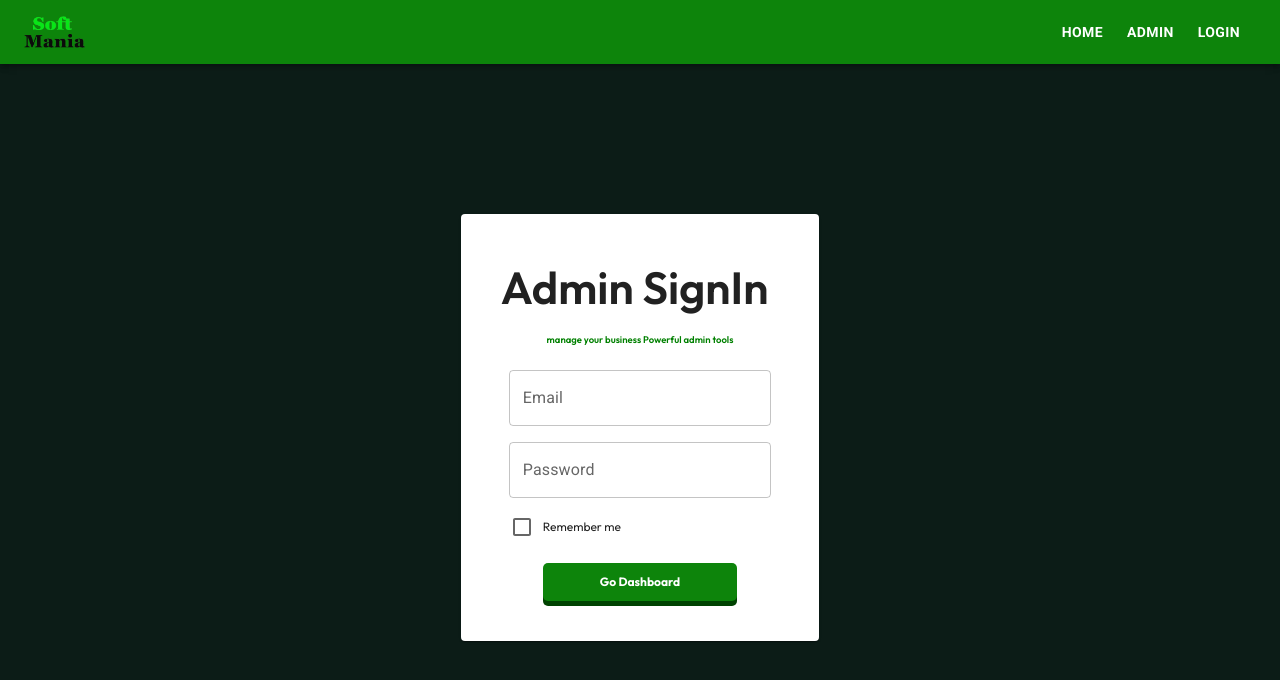
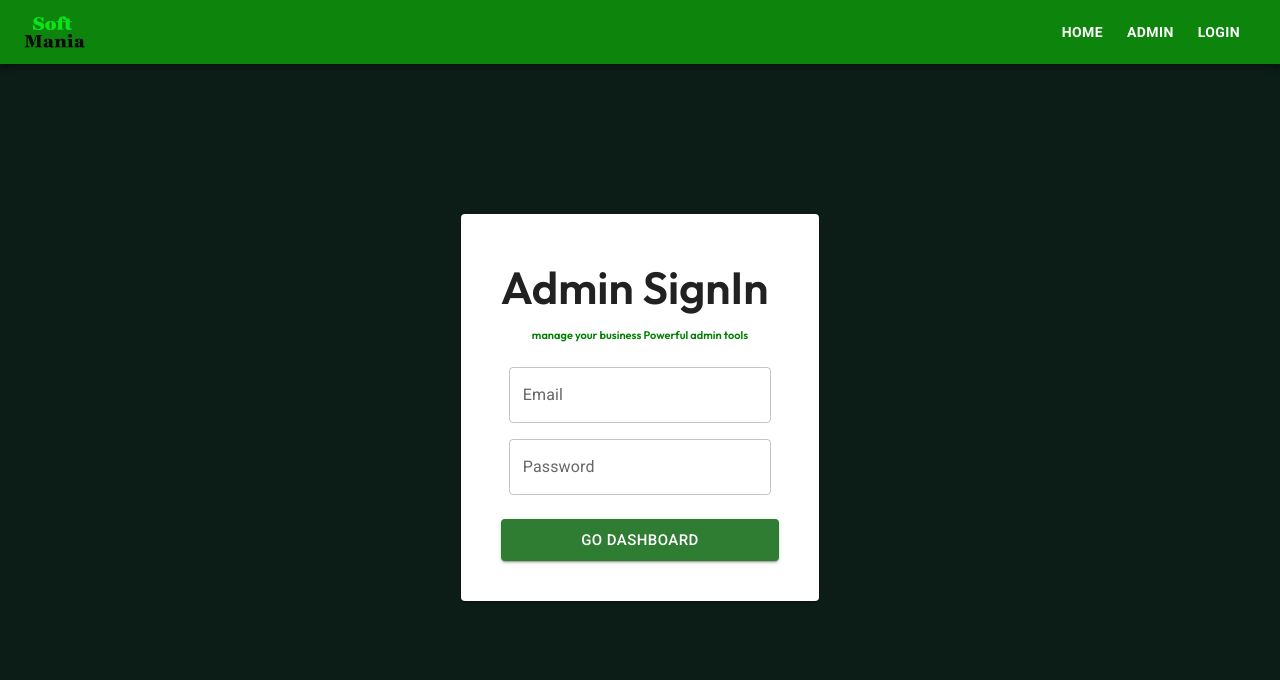
Before and after one commit to Kaliyappan1/Timesheet-Application-to-softmania, a React (Vite) app in the folder frontend/: page /admin in a window 1280 px wide. Shown: the top 680 px of the page. Built offline with nearby package versions, Linux system fonts and the light colour scheme.

Commit message:
admin login page as removied some features

```diff
--- a/frontend/src/assets/styles/Admin.css
+++ b/frontend/src/assets/styles/Admin.css
@@ -10,8 +10,8 @@
 
 }
 .admin-subline{
-    margin: 10px;
-    font-size:9.5px;
+    margin: 5px;
+    font-size:11px;
     color: green;
     font-weight: 600;
     text-align: center;
--- a/frontend/src/scenes/Login/Admin.jsx
+++ b/frontend/src/scenes/Login/Admin.jsx
@@ -1,6 +1,6 @@
 import React, { useEffect, useState } from "react";
 import "../../assets/styles/Admin.css";
-import { Box, Card, Checkbox, TextField, ThemeProvider } from "@mui/material";
+import { Box, Button, Card, Checkbox, TextField, ThemeProvider } from "@mui/material";
 import { useNavigate } from "react-router-dom";
 import theme from "../../components/Theme";
 import SnackbarAlert from "../../components/customAlert";
@@ -115,15 +115,28 @@ function Admin() {
                 />
               </div>
             </Box>
-            <div className="admin-custamized-space">
+            {/* <div className="admin-custamized-space">
               <Checkbox color="success" />
               <p className="admin-remember">Remember me</p>
-            </div>
-            <div className="admin-button">
+            </div> */}
+            {/* <div className="admin-button">
               <button className="button-33" role="button" onClick={adminHandle}>
                 Go Dashboard
               </button>
-            </div>
+            </div> */}
+
+            <Box>
+              <Button
+              fullWidth
+              variant="contained"
+              color="success"
+              size="large"
+              sx={{mt:2}}
+              onClick={adminHandle}
+              >
+                Go Dashboard
+              </Button>
+            </Box>
           </div>
         </Card>
         <SnackbarAlert
```
